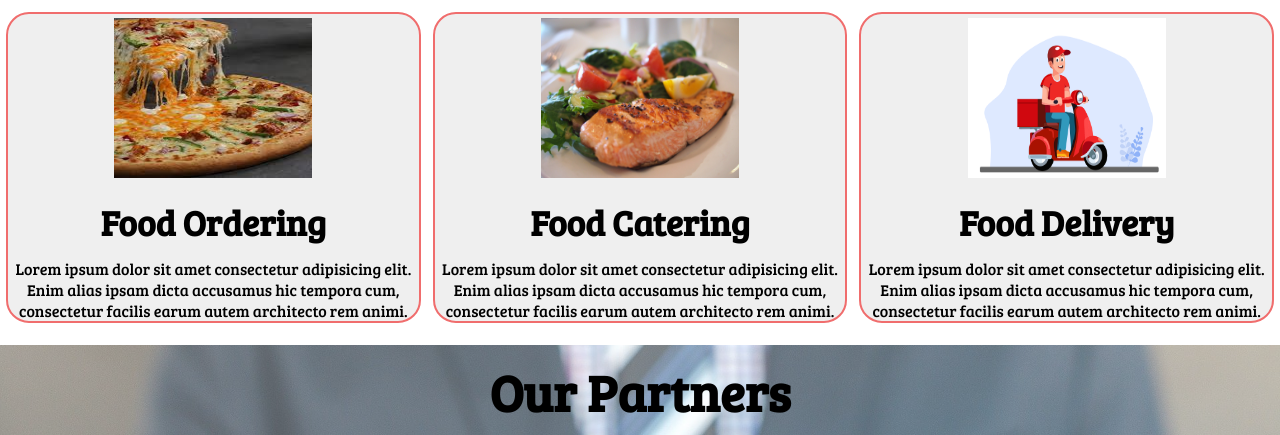
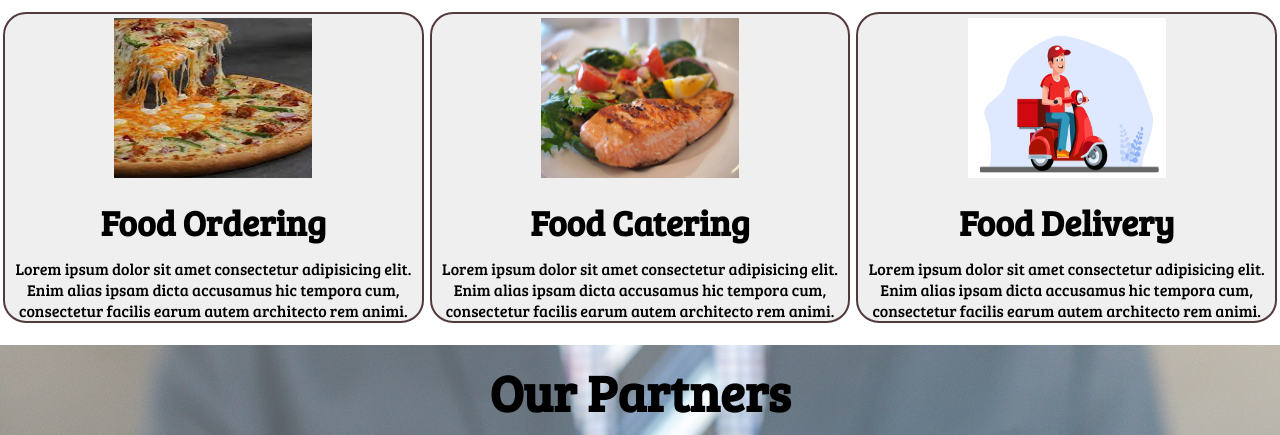
Before and after one commit to AyushRauniyar/Restraunt, a plain HTML site: page index.html in a window 1280 px wide. Shown: the part 645-1080 px from the top of the page. Drawn offline with Linux system fonts and the light colour scheme.

Commit message:
Update style.css

```diff
--- a/css/style.css
+++ b/css/style.css
@@ -111,9 +111,9 @@
     justify-content: center;
 }
 #services .box{
-    border: 2px solid rgb(240, 109, 109);
+    border: 2px solid rgb(82 59 59);
     text-align: center;
-    margin: 2px 6px;
+    margin: 2px 3px;
     border-radius: 23px;
     background-color: rgb(239 239 239);
 }
```
